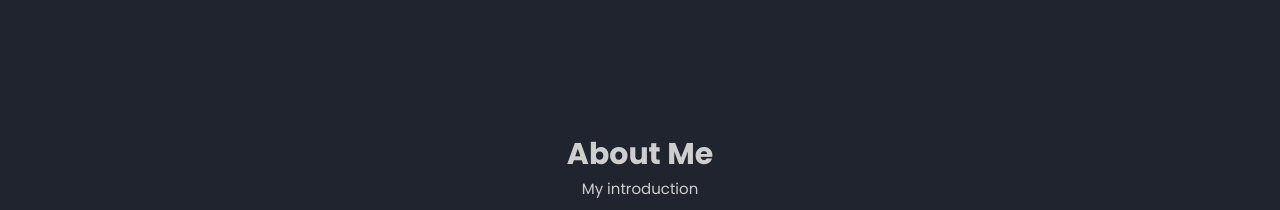
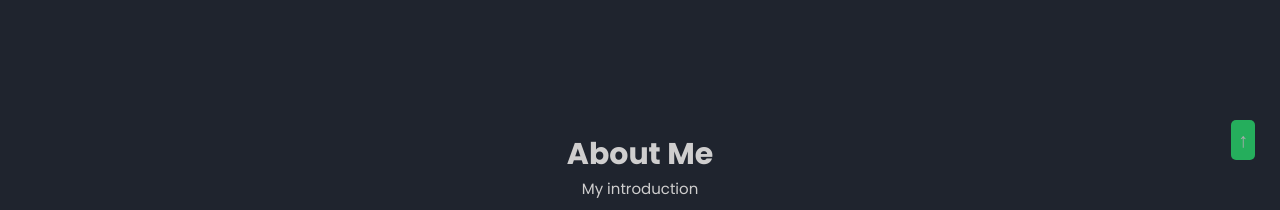
Before and after one commit to SumanRayamajhi/Personal-Portfolio, a React (Create React App) app in the folder portfolio/: page / in a window 1280 px wide. Shown: the part 800-1010 px from the top of the page. Built offline with nearby package versions, Linux system fonts and the light colour scheme.

Commit message:
add back-to-top button

```diff
--- a/portfolio/src/App.js
+++ b/portfolio/src/App.js
@@ -4,6 +4,7 @@ import Contact from "./components/contact/Contact";
 import Home from "./components/home/Home";
 import Navbar from "./components/navbar/Navbar";
 import Project from "./components/project/Project";
+import ScrollUp from "./components/scrollUp/ScrollUp";
 
 function App() {
   return (
@@ -13,6 +14,7 @@ function App() {
       <About />
       <Project />
       <Contact />
+      <ScrollUp />
     </main>
   );
 }
--- /dev/null
+++ b/portfolio/src/components/scrollUp/ScrollUp.jsx
@@ -0,0 +1,19 @@
+import React from "react";
+import { FaArrowUp } from "react-icons/fa";
+import "./scrollUp.css";
+
+const ScrollUp = () => {
+  window.addEventListener("scroll", function () {
+    const scrollUp = this.document.querySelector(".scrollup");
+    if (this.scrollY >= 560) scrollUp.classList.add("show-scroll");
+    else scrollUp.classList.remove("show-scroll");
+  });
+  return (
+    <a href="#" className="scrollup">
+      {/*  <FaArrowUp className="scrollup__icon" /> */}
+      <div className="scrollup-icon">&#8593;</div>
+    </a>
+  );
+};
+
+export default ScrollUp;
--- /dev/null
+++ b/portfolio/src/components/scrollUp/scrollUp.css
@@ -0,0 +1,35 @@
+.scrollup {
+  position: fixed;
+  right: 2.5rem;
+  bottom: -20%;
+  background-color: var(--main-color);
+  opacity: 0.8;
+  padding: 0.5rem 0.7rem;
+  z-index: 10;
+  transition: 0.4s;
+  border-radius: 0.5rem;
+  color: var(--text-color);
+}
+
+.scrollup-icon {
+  font-size: 2rem;
+  animation: scrollUp 2s ease infinite;
+}
+
+@keyframes scrollUp {
+  0% {
+    transform: translateY(0.1rem);
+  }
+  30% {
+    transform: translateY(-0.7rem);
+  }
+}
+
+.scrollup:hover {
+  transform: scale(1.02);
+  box-shadow: 0 0 1rem var(--text-color);
+}
+
+.show-scroll {
+  bottom: 3rem;
+}
```
